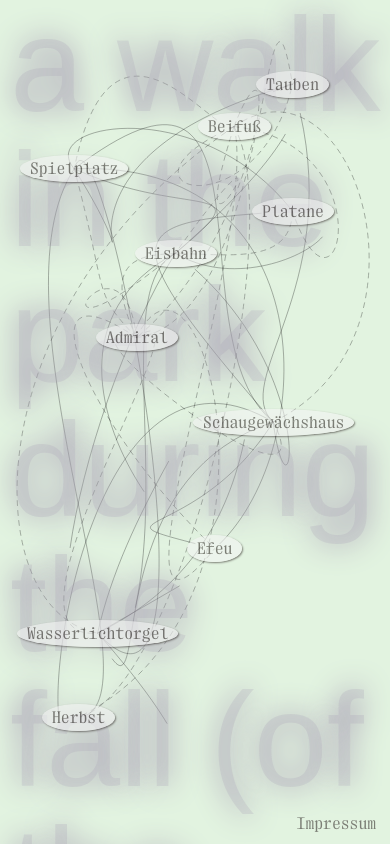
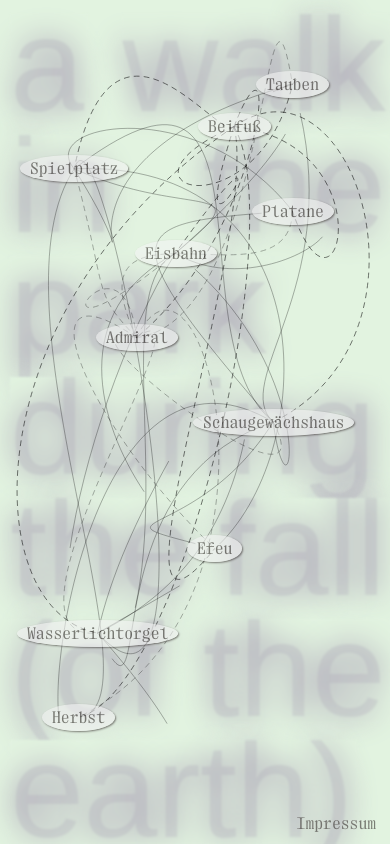
Before and after one commit to a-walk-in-the-park/during-the-fall, a plain HTML site: page index.html in a window 390 px wide. Drawn offline with Linux system fonts and the light colour scheme.

Commit message:
commit message

```diff
--- a/styles.css
+++ b/styles.css
@@ -455,12 +455,20 @@ a:visited{
         margin: 0%;
         padding-top: 0px;
         padding-left: 10px;
+        gap: 0dvmax;
+        justify-content: space-between;
+        z-index: -99;
+        filter: blur(1px);
     }
 
     #title span{
         text-shadow: 0px 0px 30px var(--color66);
         font-size: 13.8dvmax;
         line-height: 12dvmax;
+        background-color:  var(--color55);
+        padding-right: 5px;
+        /* box-shadow: 0px 0px 10px 10px #c7595942; */
+        /* padding: 0px 30px 0px 10px */
     }
 
     h3{
@@ -513,6 +521,8 @@ a:visited{
         margin: 0%;
         padding-top: 14px;
         padding-left: 10px;
+        gap: 2dvmax;
+        justify-content: space-between;
     }
 
     #title span{
```
